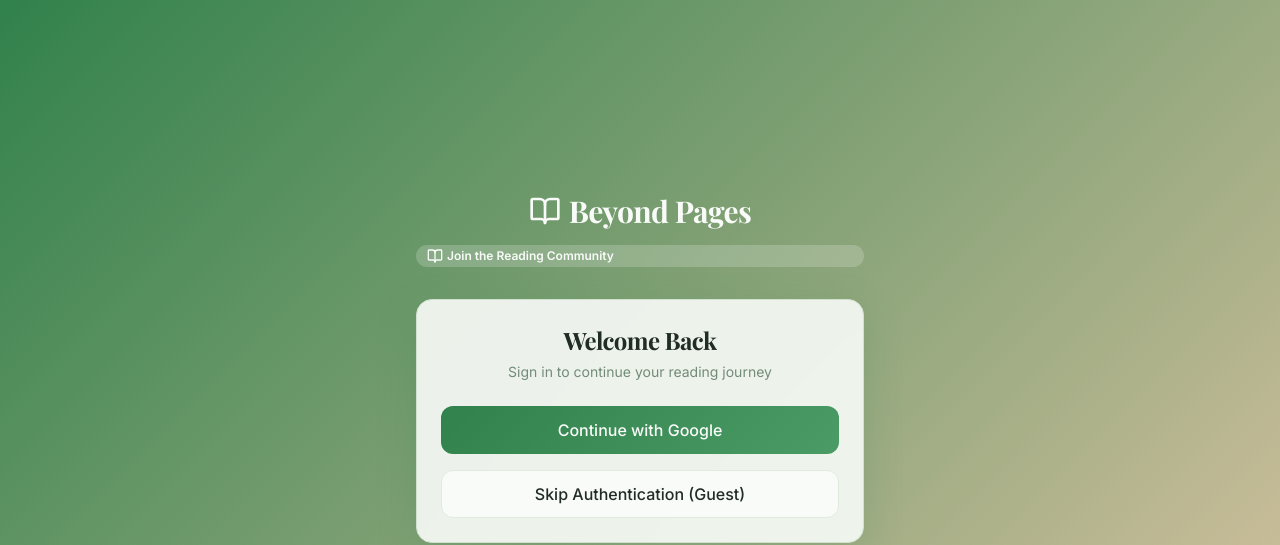
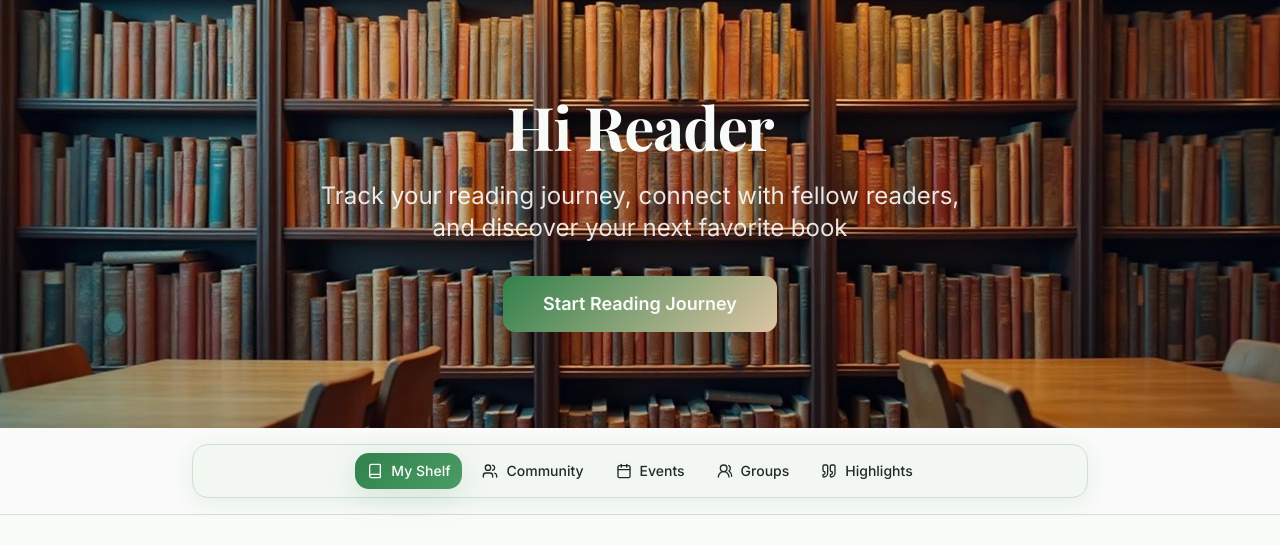
Before and after one commit to AnirudhKasibhatla/beyond-pages, a React (Vite) app: page /dashboard in a window 1280 px wide. Before the commit this address led to /auth. Shown: the top 545 px of the page. Built offline with nearby package versions, Linux system fonts and the light colour scheme; no server answers.

Commit message:
Remove authentication on signup

```diff
--- a/src/App.tsx
+++ b/src/App.tsx
@@ -49,11 +49,7 @@ const App = () => {
               <Route path="/auth" element={<Auth />} />
               <Route
                 path="/dashboard"
-                element={
-                  <ProtectedRoute>
-                    <Dashboard />
-                  </ProtectedRoute>
-                }
+                element={<Dashboard />}
               />
               {/* ADD ALL CUSTOM ROUTES ABOVE THE CATCH-ALL "*" ROUTE */}
               <Route path="*" element={<NotFound />} />
```
